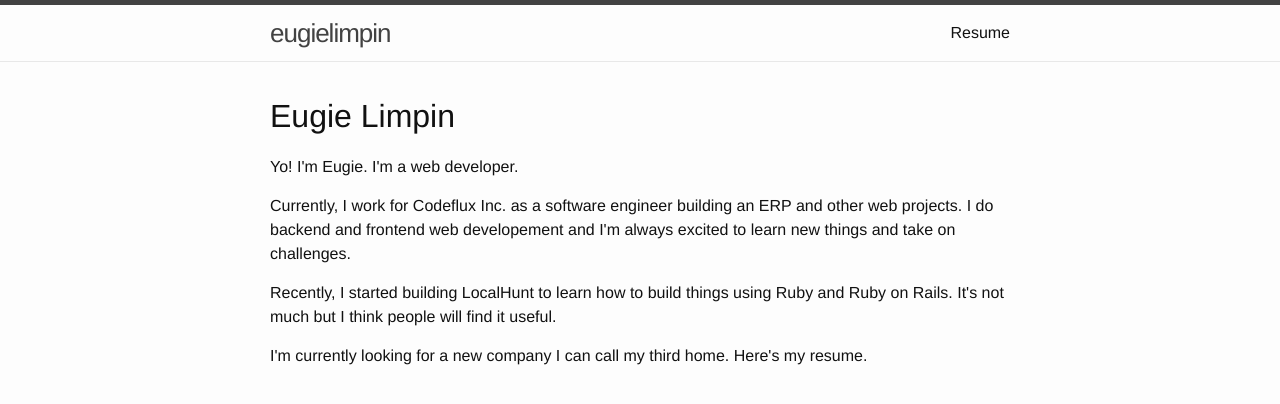
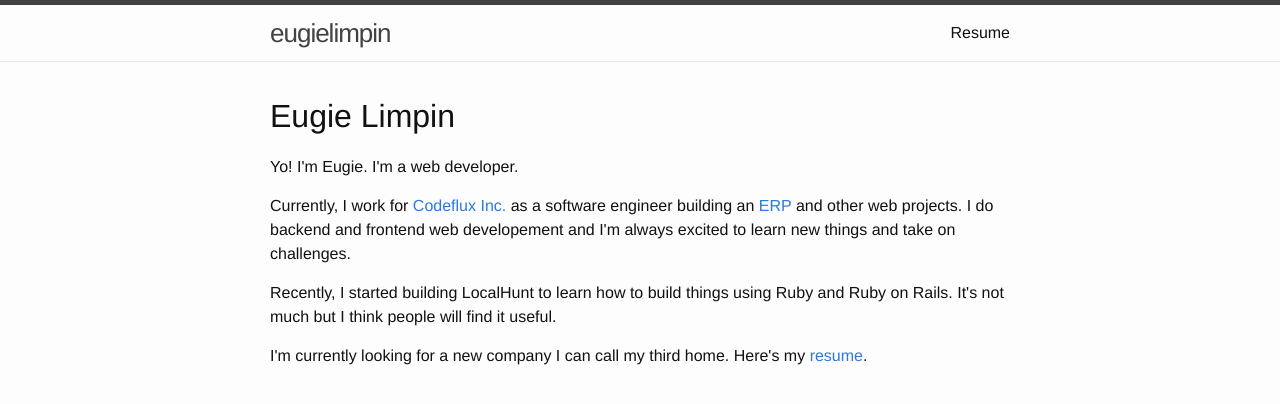
Before and after one commit to eugiellimpin/eugiellimpin.github.io, a Jekyll site: the page built from index.html, in a window 1280 px wide. Shown: the top 404 px of the page. Built offline with Jekyll 4.4.1, drawn with Linux system fonts in a browser that asks for light colours; some of the changed lines change nothing that is shown.

Commit message:
Fix links in bio
Signed-off-by: Eugie Limpin <eugiellimpin@gmail.com>

```diff
--- a/index.html
+++ b/index.html
@@ -10,7 +10,8 @@ layout: default
   </p>
 
   <p>
-    Currently, I work for Codeflux Inc. as a software engineer building an ERP
+    Currently, I work for <a href="http://www.teamcodeflux.com/" target="_blank">Codeflux Inc.</a>
+    as a software engineer building an <a href="http://kagami.teamcodeflux.com/" target="_blank">ERP</a>
     and other web projects. I do backend and frontend web developement and I'm
     always excited to learn new things and take on challenges.
   </p>
@@ -21,6 +22,7 @@ layout: default
   </p>
 
   <p>
-    I'm currently looking for a new company I can call my third home. Here's my resume.
+    I'm currently looking for a new company I can call my third home. Here's my
+    <a href="/resume/">resume</a>.
   </p>
 </div>
```
